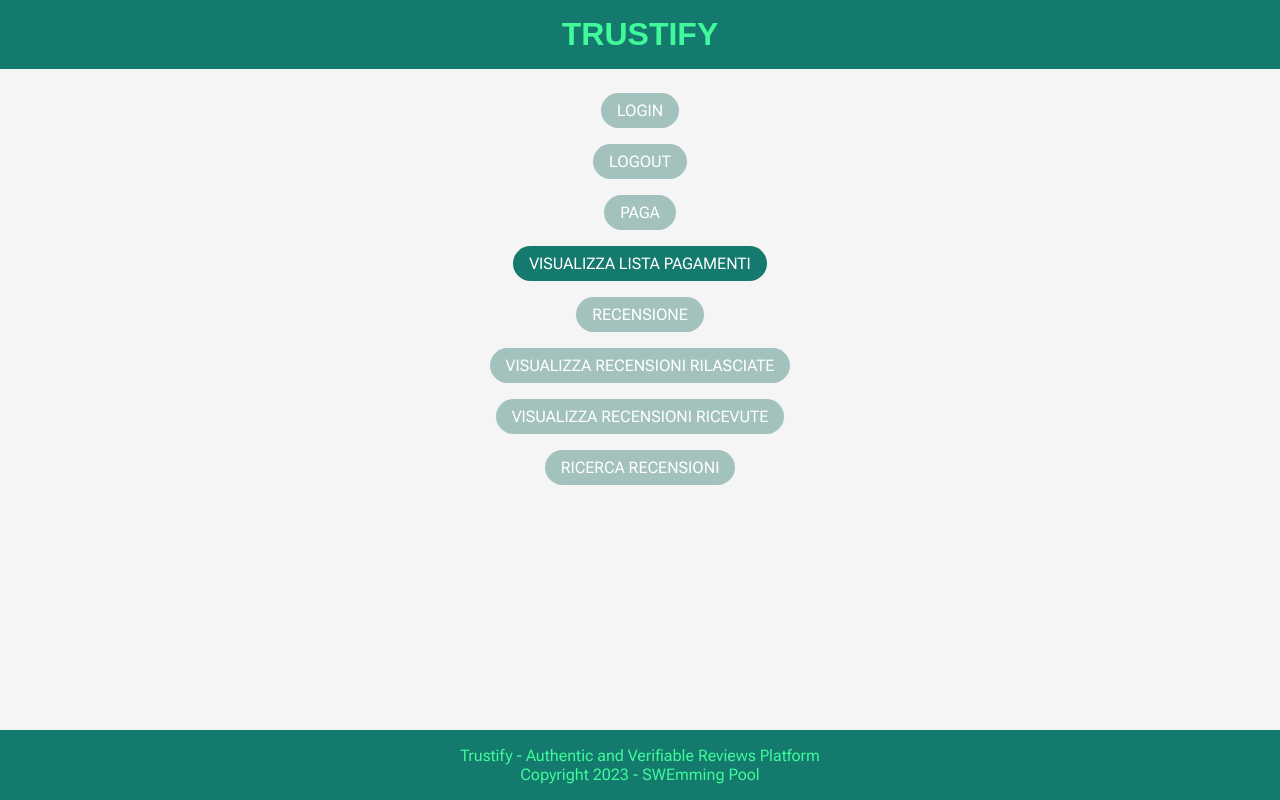
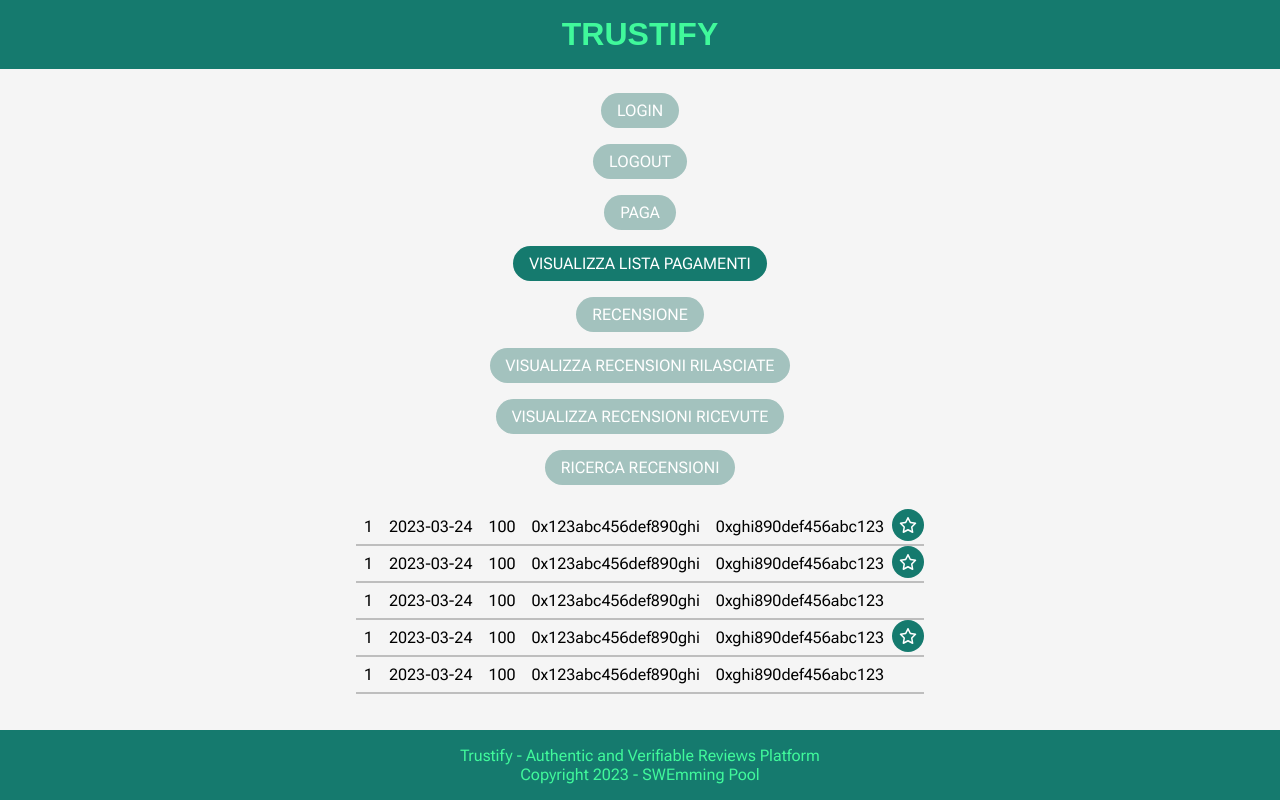
Before and after one commit to SWEmming-Pool/trustify-webapp, an Angular app: page /payments in a window 1280 px wide. Built offline with nearby package versions, Linux system fonts and the light colour scheme; a web font is replaced by a local one.

Commit message:
Lista pagamenti

```diff
--- a/package.json
+++ b/package.json
@@ -18,6 +18,10 @@
     "@angular/platform-browser": "^15.1.0",
     "@angular/platform-browser-dynamic": "^15.1.0",
     "@angular/router": "^15.1.0",
+    "@fortawesome/angular-fontawesome": "^0.12.1",
+    "@fortawesome/fontawesome-svg-core": "^6.2.1",
+    "@fortawesome/free-regular-svg-icons": "^6.2.1",
+    "@fortawesome/free-solid-svg-icons": "^6.2.1",
     "rxjs": "~7.8.0",
     "tslib": "^2.3.0",
     "zone.js": "~0.12.0"
--- a/src/app/app.module.ts
+++ b/src/app/app.module.ts
@@ -8,6 +8,7 @@ import { FooterComponent } from './components/footer/footer.component';
 import { PaymentsComponent } from './components/payments/payments.component';
 import { PaymentListItemComponent } from './components/payments/payment-list-item/payment-list-item.component';
 import { PaymentComponent } from './components/payments/payment/payment.component';
+import { FontAwesomeModule } from '@fortawesome/angular-fontawesome';
 
 @NgModule({
   declarations: [
@@ -20,7 +21,8 @@ import { PaymentComponent } from './components/payments/payment/payment.componen
   ],
   imports: [
     BrowserModule,
-    AppRoutingModule
+    AppRoutingModule,
+    FontAwesomeModule
   ],
   providers: [],
   bootstrap: [AppComponent]
--- a/src/app/components/payments/Payments.ts
+++ b/src/app/components/payments/Payments.ts
@@ -4,14 +4,48 @@ export interface Payment {
   amount: number;
   sender: string;
   receiver: string;
+  reviewed: boolean;
 }
 
 export const PAYMENTS: Payment[] = [
   {
     id: '1',
-    date: new Date('2019-01-01'),
+    date: new Date('2023-03-24'),
     amount: 100,
     sender: '0x123abc456def890ghi',
     receiver: '0xghi890def456abc123',
+    reviewed: false,
+  },
+  {
+    id: '1',
+    date: new Date('2023-03-24'),
+    amount: 100,
+    sender: '0x123abc456def890ghi',
+    receiver: '0xghi890def456abc123',
+    reviewed: false,
+  },
+  {
+    id: '1',
+    date: new Date('2023-03-24'),
+    amount: 100,
+    sender: '0x123abc456def890ghi',
+    receiver: '0xghi890def456abc123',
+    reviewed: true,
+  },
+  {
+    id: '1',
+    date: new Date('2023-03-24'),
+    amount: 100,
+    sender: '0x123abc456def890ghi',
+    receiver: '0xghi890def456abc123',
+    reviewed: false,
+  },
+  {
+    id: '1',
+    date: new Date('2023-03-24'),
+    amount: 100,
+    sender: '0x123abc456def890ghi',
+    receiver: '0xghi890def456abc123',
+    reviewed: true,
   },
 ];
--- a/src/app/components/payments/payment-list-item/payment-list-item.component.html
+++ b/src/app/components/payments/payment-list-item/payment-list-item.component.html
@@ -1 +1,9 @@
-<p>payment-list-item works!</p>
+<div>
+  <p>{{ payment.id }}</p>
+  <p>{{ dateToString(payment.date) }}</p>
+  <p>{{ payment.amount }}</p>
+  <p>{{ payment.sender }}</p>
+  <p>{{ payment.receiver }}</p>
+  <fa-icon *ngIf="!payment.reviewed" [icon]="faStar"></fa-icon>
+</div>
+<hr>
--- a/src/app/components/payments/payment-list-item/payment-list-item.component.scss
+++ b/src/app/components/payments/payment-list-item/payment-list-item.component.scss
@@ -0,0 +1,26 @@
+div {
+  display: flex;
+  flex-wrap: wrap;
+}
+
+p {
+  margin: 0.5rem;
+}
+
+hr {
+  margin: 0;
+  border: 1px solid rgb(190, 190, 190);
+}
+
+fa-icon {
+  border-radius: 50px;
+  padding: unset;
+  margin: unset;
+  width: 2rem;
+  height: 2rem;
+  display: flex;
+  justify-content: center;
+  align-items: center;
+  background-color: var(--dark-green);
+  color: white;
+}
--- a/src/app/components/payments/payment-list-item/payment-list-item.component.ts
+++ b/src/app/components/payments/payment-list-item/payment-list-item.component.ts
@@ -1,10 +1,16 @@
-import { Component } from '@angular/core';
+import { Component, Input } from '@angular/core';
+import { Payment } from '../Payments';
+import { faStar } from '@fortawesome/free-regular-svg-icons';
 
 @Component({
   selector: 'app-payment-list-item',
   templateUrl: './payment-list-item.component.html',
-  styleUrls: ['./payment-list-item.component.scss']
+  styleUrls: ['./payment-list-item.component.scss'],
 })
 export class PaymentListItemComponent {
-
+  faStar = faStar;
+  dateToString(date: Date): string {
+    return date.toISOString().split('T')[0];
+  }
+  @Input() payment!: Payment;
 }
--- a/src/app/components/payments/payments.component.html
+++ b/src/app/components/payments/payments.component.html
@@ -1,3 +1,3 @@
 <section>
-
+  <app-payment-list-item *ngFor="let payment of payments" [payment]="payment"></app-payment-list-item>
 </section>
--- a/src/app/components/payments/payments.component.ts
+++ b/src/app/components/payments/payments.component.ts
@@ -1,4 +1,5 @@
 import { Component } from '@angular/core';
+import { Payment, PAYMENTS} from './Payments';
 
 @Component({
   selector: 'app-payments',
@@ -6,5 +7,6 @@ import { Component } from '@angular/core';
   styleUrls: ['./payments.component.scss']
 })
 export class PaymentsComponent {
+  payments: Payment[] = PAYMENTS;
 
 }
```
Also changed, not shown: 1 other file (tests, documents, lock files or other folders).
